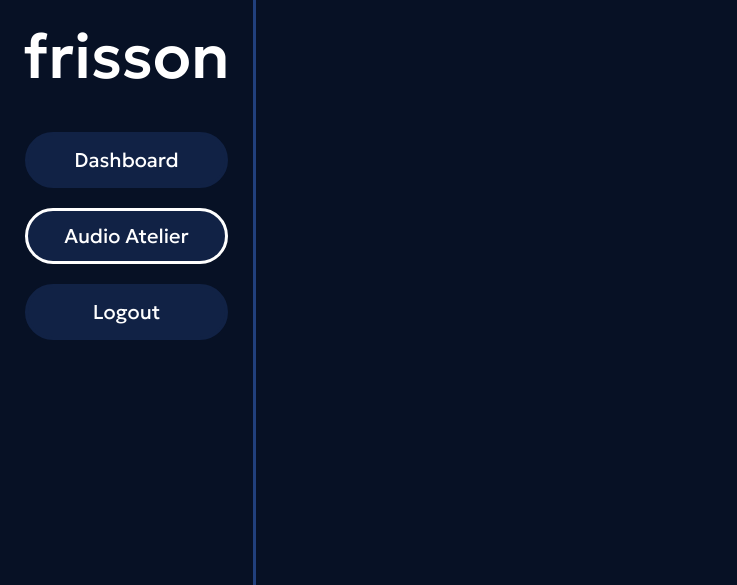
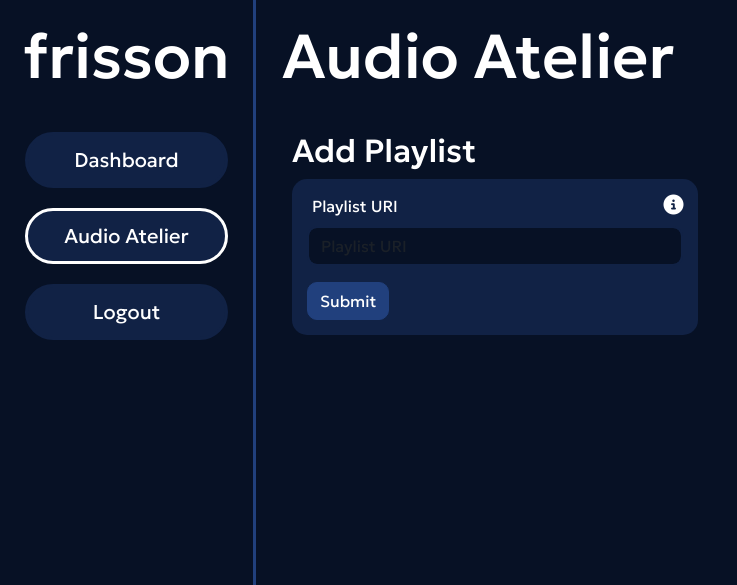
Before and after one commit to oskohosko/frisson, a Flask app: page /audio-atelier in a window 1280 px wide. Shown: the top 585 px of the page, without its empty margins (0-737 px from the left). Run offline with Flask 3, Linux system fonts and the light colour scheme; the visitor is signed in with stand-in values (Sample User, id 1); some libraries are stand-ins or nearby versions.

Commit message:
add playlist form added with styling - prepping playlist analysis

```diff
--- a/website/atelier.py
+++ b/website/atelier.py
@@ -1,9 +1,24 @@
-from flask import Blueprint, render_template
+from flask import Blueprint, render_template, request, flash, redirect, url_for
 from flask_login import current_user, login_required
+import re
+import os
+from dotenv import load_dotenv
+
+from playlist_analysis import analyse_playlist
+
 
 atelier_bp = Blueprint("atelier", __name__)
 
-@atelier_bp.route("/audio-atelier")
+@atelier_bp.route("/audio-atelier", methods=["GET", "POST"])
 @login_required
 def atelier():
+
+    # User has submitted a playlist. So we get the URI
+    if request.method == "POST":
+        playlist_uri = request.form.get("playlist_uri")
+
+        # Regular expression to match playlist URIs against
+        uri_re = r"spotify:playlist:[a-zA-Z0-9]+"
+
+
     return render_template('atelier.html', active="atelier", user=current_user)
--- a/website/auth.py
+++ b/website/auth.py
@@ -54,7 +54,7 @@ def sign_up():
 
                 login_user(new_user, remember=True)
                 flash("Signed up successfully!", category="success")
-                return redirect(url_for("views.home"))
+                return redirect(url_for("dashboard.dashboard"))
 
         elif form_type == "login":
             email = request.form.get("email")
@@ -65,7 +65,7 @@ def sign_up():
                 if check_password_hash(user.password, password):
                     flash("Logged in successfully!", category="success")
                     login_user(user, remember=True)
-                    return redirect(url_for("views.home"))
+                    return redirect(url_for("dashboard.dashboard"))
                 else:
                     flash("Incorrect password, please try again.", category="error")
             else:
@@ -79,4 +79,4 @@ def sign_up():
 @login_required
 def logout():
     logout_user()
-    return redirect(url_for("views.home"))
+    return redirect(url_for("auth.sign_up"))
--- a/website/static/style.css
+++ b/website/static/style.css
@@ -10,7 +10,11 @@ body {
 header {
     display: flex;
     flex-direction: column;
-    padding: 20px;
+    margin-top: 20px;
+}
+
+p {
+    font-size: 22px;
 }
 
 .sidebar {
@@ -94,7 +98,6 @@ h1 {
 
 form {
     background-color: #112245;
-    padding: 30px;
     border-radius: 15px;
 }
 
@@ -132,6 +135,18 @@ form .btn-primary:hover {
     color: #112245;
 }
 
+#signup-form {
+    padding: 30px;
+}
+
+#login-form {
+    padding: 30px;
+}
+
+#add-playlist {
+    padding: 15px;
+}
+
 .alert {
     position: fixed;
     z-index: 1050;
@@ -147,3 +162,44 @@ form .btn-primary:hover {
 .message {
     font-size: 19px;
 }
+
+.playlist-container {
+    top: 0;
+    margin-left: 180px;
+    /* padding-left: 20px; */
+    display: flex;
+    justify-content: space-evenly;
+    align-items: flex-start;
+    width: 40%;
+}
+
+.playlist-form-box {
+    flex: 1;
+    padding: 10px;
+    margin-top: 20px;
+    margin-left: 20px
+}
+
+.form-text {
+    color: white;
+}
+
+.popover {
+    background-color: #112245;
+    border-radius: 15px;
+    border: 5px solid #21407d;
+    font-family: "Geologica", sans-serif;
+    font-weight: 400;
+}
+
+.popover-header {
+    background-color: #112245;
+    border-radius: 15px;
+    border: none;
+    padding-top: 15px;
+}
+
+.popover-body {
+    color: white;
+    font-weight: 14px;
+}
--- a/website/templates/atelier.html
+++ b/website/templates/atelier.html
@@ -2,4 +2,32 @@
 {% block title %}Audio Atelier{% endblock %}
 
 {% block content %}
+<h1 style="padding-left: 200px;">Audio Atelier</h1>
+<div class="playlist-container">
+    <div class="playlist-form-box">
+        <h2>Add Playlist</h2>
+        <form method="POST" id="add-playlist">
+            <div class="mb-3" style="display:block">
+                <label for="playlist_uri" class="form-label">Playlist URI</label>
+                <i class="fa-solid fa-circle-info fa-lg"
+                   style="float: right; padding-top:10px"
+                   data-bs-toggle="popover"
+                   data-bs-trigger="hover focus"
+                   data-bs-content="Go to share your Spotify playlist. When hovering over 'Share', hold the 'option' key and you will be able to copy your playlist's URI."
+                   title="Playlist URI">
+                </i>
+                <input type="playlist_uri" class="form-control" id="playlist_uri" name="playlist_uri" placeholder="Playlist URI">
+            </div>
+            <button type="submit" class="btn btn-primary">Submit</button>
+        </form>
+    </div>
+</div>
+<script>
+    document.addEventListener("DOMContentLoaded", () => {
+        var popoverTriggerList = [].slice.call(document.querySelectorAll('[data-bs-toggle="popover"]'))
+        var popoverList = popoverTriggerList.map(function (popoverTriggerEl) {
+        return new bootstrap.Popover(popoverTriggerEl)
+        })
+    })
+</script>
 {% endblock %}
--- a/website/templates/base.html
+++ b/website/templates/base.html
@@ -7,7 +7,6 @@
     <link rel="preconnect" href="https://fonts.googleapis.com">
     <link rel="preconnect" href="https://fonts.gstatic.com" crossorigin>
     <link href="https://fonts.googleapis.com/css2?family=Geologica:wght@100..900&display=swap" rel="stylesheet">
-    <script src="https://kit.fontawesome.com/c3fe118872.js" crossorigin="anonymous"></script>
     <link rel="stylesheet" type="text/css" href="/static/style.css">
     <title>{% block title %}{% endblock %}</title>
 </head>
@@ -78,5 +77,8 @@
         src="https://cdn.jsdelivr.net/npm/bootstrap@5.3.3/dist/js/bootstrap.min.js" integrity="sha384-0pUGZvbkm6XF6gxjEnlmuGrJXVbNuzT9qBBavbLwCsOGabYfZo0T0to5eqruptLy"
         crossorigin="anonymous">
     </script>
+    <script
+        src="https://kit.fontawesome.com/c3fe118872.js" crossorigin="anonymous">
+    </script>
 </body>
 </html>
--- a/website/templates/signup.html
+++ b/website/templates/signup.html
@@ -4,6 +4,9 @@
 {% block content %}
 <div class="form-container">
     <div class="form-box">
+        <h2>Welcome</h2>
+        <p>If you already have an account, please login below.</p>
+        <p>If not, you can sign up via the form on the right.</p>
         <h2>Login</h2>
         <form method="POST" id="login-form">
             <input type="hidden" name="form-type" value="login">
```
Also changed, not shown: website/playlist_analysis/analyse_playlist.py (added).
